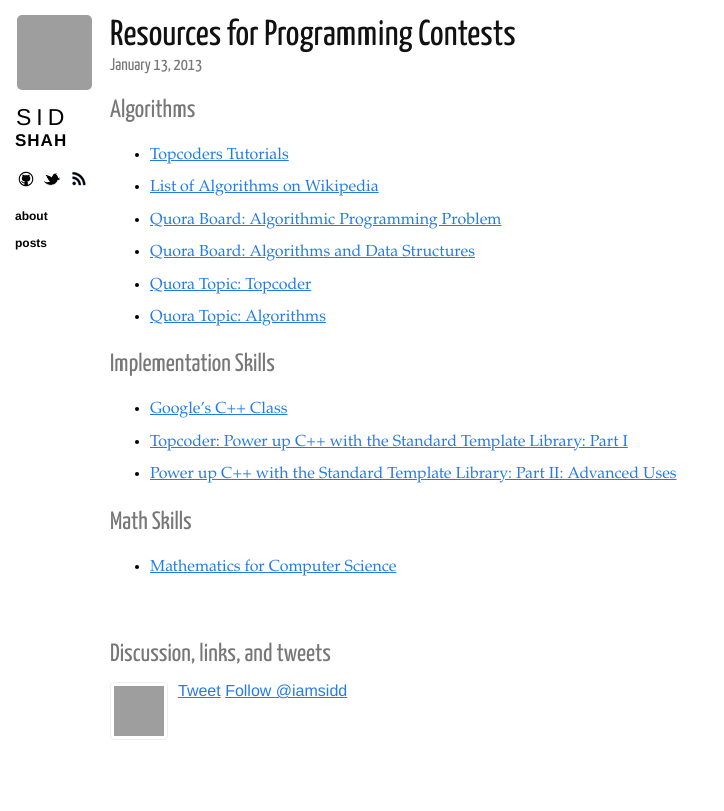
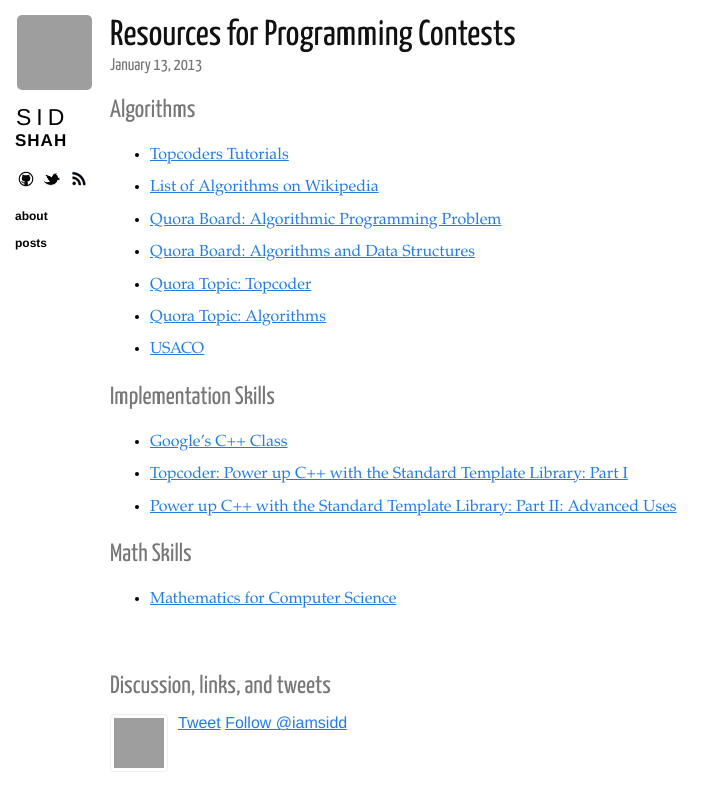
Before and after one commit to sidharthshah/ProblemSolving, a Jekyll site: the page built from notes/_posts/2013-01-13-programming-contents-resources.markdown, in a window 1280 px wide, cut to the strip 0-811 px from the top of the page. Shown: the whole strip, without its empty margins (0-724 px from the left). Built offline with Jekyll 4.4.1, drawn with Linux system fonts in a browser that asks for light colours; nearby versions of some CDN libraries; Markdown is read by kramdown in place of the engine named in the settings; comment, search, counter and statistics services are not loaded; grey boxes are pictures that could not be loaded.

Commit message:
added more resources

```diff
--- a/notes/_posts/2013-01-13-programming-contents-resources.markdown
+++ b/notes/_posts/2013-01-13-programming-contents-resources.markdown
@@ -11,6 +11,7 @@
 * [Quora Board: Algorithms and Data Structures](http://www.quora.com/Changqi-Cai/Algorithms-and-data-structures)
 * [Quora Topic: Topcoder](http://www.quora.com/TopCoder)
 * [Quora Topic: Algorithms](http://www.quora.com/Algorithms)
+* [USACO](http://www.usaco.org/)
 
 ### Implementation Skills ###
 * [Google's C++ Class](https://developers.google.com/edu/c++/)
```
